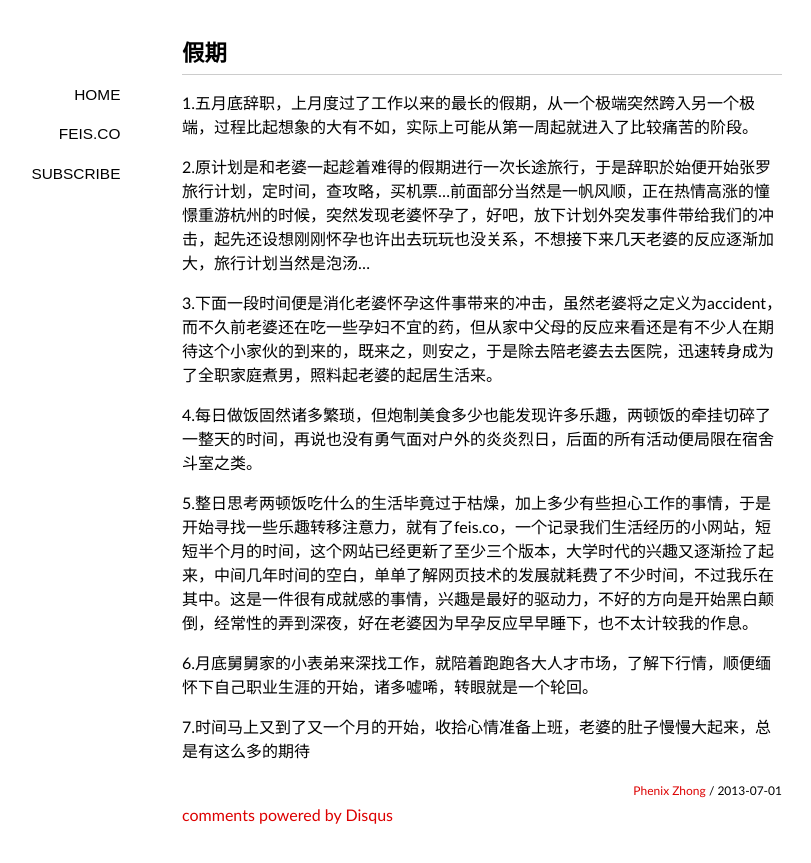
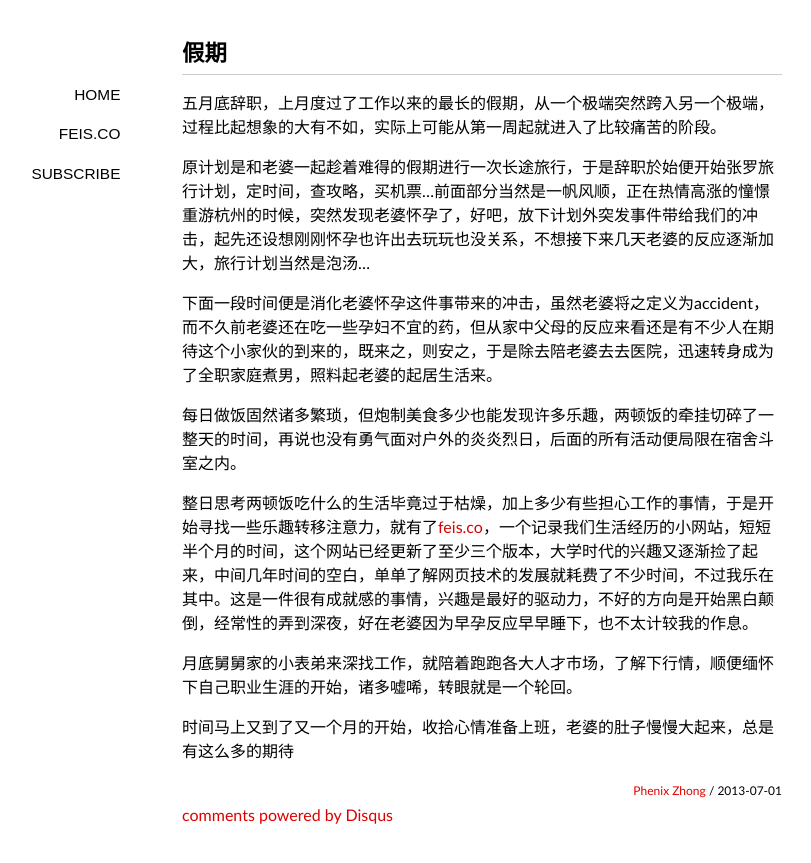
Before and after one commit to insolo/blog, a Jekyll site: the page built from _posts/2013-07-01-a-long-vacation.md, in a window 1280 px wide. Shown: the top 863 px of the page, without its empty margins (158-969 px from the left). Built offline with Jekyll 4.4.1, drawn with Linux system fonts in a browser that asks for light colours; some web fonts are replaced; Markdown is read by kramdown in place of the engine named in the settings; comment, search, counter and statistics services are not loaded.

```diff
--- a/_posts/2013-07-01-a-long-vacation.md
+++ b/_posts/2013-07-01-a-long-vacation.md
@@ -2,16 +2,18 @@
 layout: post
 title: 假期
 ---
-1.五月底辞职，上月度过了工作以来的最长的假期，从一个极端突然跨入另一个极端，过程比起想象的大有不如，实际上可能从第一周起就进入了比较痛苦的阶段。
+五月底辞职，上月度过了工作以来的最长的假期，从一个极端突然跨入另一个极端，过程比起想象的大有不如，实际上可能从第一周起就进入了比较痛苦的阶段。
 
-2.原计划是和老婆一起趁着难得的假期进行一次长途旅行，于是辞职於始便开始张罗旅行计划，定时间，查攻略，买机票…前面部分当然是一帆风顺，正在热情高涨的憧憬重游杭州的时候，突然发现老婆怀孕了，好吧，放下计划外突发事件带给我们的冲击，起先还设想刚刚怀孕也许出去玩玩也没关系，不想接下来几天老婆的反应逐渐加大，旅行计划当然是泡汤…
+原计划是和老婆一起趁着难得的假期进行一次长途旅行，于是辞职於始便开始张罗旅行计划，定时间，查攻略，买机票…前面部分当然是一帆风顺，正在热情高涨的憧憬重游杭州的时候，突然发现老婆怀孕了，好吧，放下计划外突发事件带给我们的冲击，起先还设想刚刚怀孕也许出去玩玩也没关系，不想接下来几天老婆的反应逐渐加大，旅行计划当然是泡汤…
 
-3.下面一段时间便是消化老婆怀孕这件事带来的冲击，虽然老婆将之定义为accident，而不久前老婆还在吃一些孕妇不宜的药，但从家中父母的反应来看还是有不少人在期待这个小家伙的到来的，既来之，则安之，于是除去陪老婆去去医院，迅速转身成为了全职家庭煮男，照料起老婆的起居生活来。
+下面一段时间便是消化老婆怀孕这件事带来的冲击，虽然老婆将之定义为accident，而不久前老婆还在吃一些孕妇不宜的药，但从家中父母的反应来看还是有不少人在期待这个小家伙的到来的，既来之，则安之，于是除去陪老婆去去医院，迅速转身成为了全职家庭煮男，照料起老婆的起居生活来。
 
-4.每日做饭固然诸多繁琐，但炮制美食多少也能发现许多乐趣，两顿饭的牵挂切碎了一整天的时间，再说也没有勇气面对户外的炎炎烈日，后面的所有活动便局限在宿舍斗室之类。
+每日做饭固然诸多繁琐，但炮制美食多少也能发现许多乐趣，两顿饭的牵挂切碎了一整天的时间，再说也没有勇气面对户外的炎炎烈日，后面的所有活动便局限在宿舍斗室之内。
 
-5.整日思考两顿饭吃什么的生活毕竟过于枯燥，加上多少有些担心工作的事情，于是开始寻找一些乐趣转移注意力，就有了feis.co，一个记录我们生活经历的小网站，短短半个月的时间，这个网站已经更新了至少三个版本，大学时代的兴趣又逐渐捡了起来，中间几年时间的空白，单单了解网页技术的发展就耗费了不少时间，不过我乐在其中。这是一件很有成就感的事情，兴趣是最好的驱动力，不好的方向是开始黑白颠倒，经常性的弄到深夜，好在老婆因为早孕反应早早睡下，也不太计较我的作息。
+整日思考两顿饭吃什么的生活毕竟过于枯燥，加上多少有些担心工作的事情，于是开始寻找一些乐趣转移注意力，就有了[feis.co][1]，一个记录我们生活经历的小网站，短短半个月的时间，这个网站已经更新了至少三个版本，大学时代的兴趣又逐渐捡了起来，中间几年时间的空白，单单了解网页技术的发展就耗费了不少时间，不过我乐在其中。这是一件很有成就感的事情，兴趣是最好的驱动力，不好的方向是开始黑白颠倒，经常性的弄到深夜，好在老婆因为早孕反应早早睡下，也不太计较我的作息。
 
-6.月底舅舅家的小表弟来深找工作，就陪着跑跑各大人才市场，了解下行情，顺便缅怀下自己职业生涯的开始，诸多嘘唏，转眼就是一个轮回。
+月底舅舅家的小表弟来深找工作，就陪着跑跑各大人才市场，了解下行情，顺便缅怀下自己职业生涯的开始，诸多嘘唏，转眼就是一个轮回。
 
-7.时间马上又到了又一个月的开始，收拾心情准备上班，老婆的肚子慢慢大起来，总是有这么多的期待
+时间马上又到了又一个月的开始，收拾心情准备上班，老婆的肚子慢慢大起来，总是有这么多的期待
+
+[1]:http://feis.co
```
